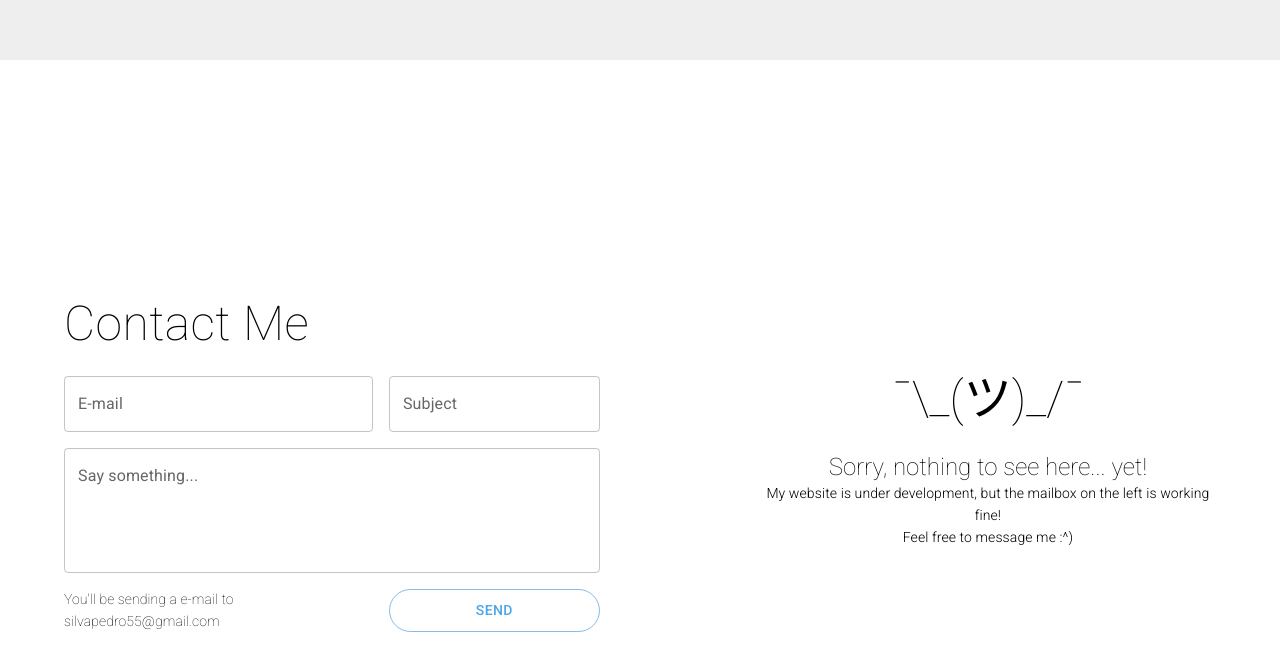
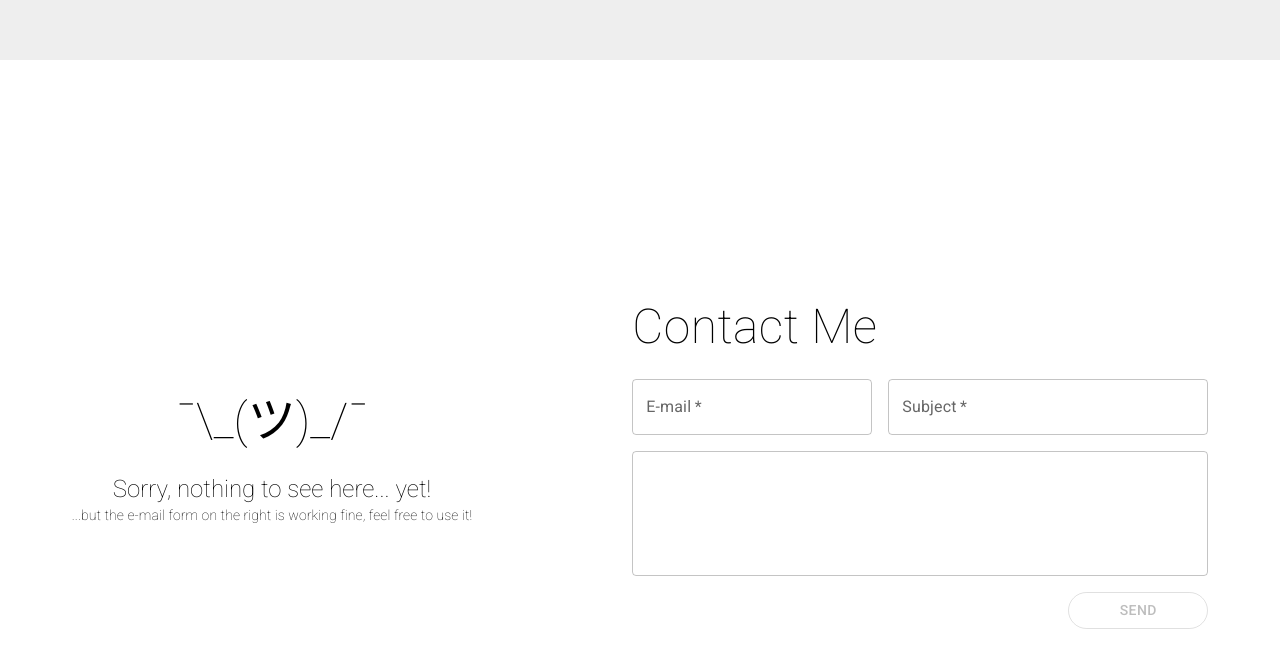
Before and after one commit to fobdev/PedroDev, a React (Create React App) app: page / in a window 1280 px wide. Shown: the part 808-1478 px from the top of the page. Built offline with nearby package versions, Linux system fonts and the light colour scheme.

Commit message:
firebase implementation

```diff
--- a/package.json
+++ b/package.json
@@ -22,6 +22,7 @@
         "@types/react": "^17.0.0",
         "@types/react-dom": "^17.0.0",
         "emailjs-com": "^3.2.0",
+        "firebase": "^9.1.1",
         "react": "^17.0.2",
         "react-dom": "^17.0.2",
         "react-scripts": "4.0.3",
--- a/src/App.tsx
+++ b/src/App.tsx
@@ -5,7 +5,18 @@ import Contact from "./components/Contact";
 import Head from "./components/Head";
 // import About from "./components/About";
 
+import { initializeApp } from "firebase/app";
+const firebaseConfig = {
+    apiKey: "AIzaSyDy5OwVes7kWSPyYB0_9l100Rr0rmAkf2s",
+    authDomain: "pedrodev-f4d57.firebaseapp.com",
+    projectId: "pedrodev-f4d57",
+    storageBucket: "pedrodev-f4d57.appspot.com",
+    messagingSenderId: "2404850739",
+    appId: "1:2404850739:web:6918f9470561a5b58c9746",
+};
+
 function App() {
+    const app = initializeApp(firebaseConfig);
     return (
         <div>
             <Head />
--- a/src/components/Contact.tsx
+++ b/src/components/Contact.tsx
@@ -9,28 +9,22 @@ import {
     DialogContentText,
     DialogActions,
 } from "@mui/material";
-
 import LoadingButton from "@mui/lab/LoadingButton";
-
 import emailJS from "emailjs-com";
 import React, { useState } from "react";
 import { Box } from "@mui/system";
+import { mainContainer } from "./styles/Contact";
+
+const emailRegex =
+    /^(([^<>()[\]\\.,;:\s@"]+(\.[^<>()[\]\\.,;:\s@"]+)*)|(".+"))@((\[[0-9]{1,3}\.[0-9]{1,3}\.[0-9]{1,3}\.[0-9]{1,3}\])|(([a-zA-Z\-0-9]+\.)+[a-zA-Z]{2,}))$/;
 
 interface userInfo {
     email: string;
     subject: string;
     message: string;
 }
-
 export default function Contact() {
-    const main_color = "#49a6e9";
     emailJS.init("user_d1mS4JOxBA5704aYP1SJ4");
-
-    const [form, setForm] = useState<userInfo>({
-        email: "",
-        subject: "",
-        message: "",
-    });
 
     let emailObject = {
         email: "",
@@ -38,9 +32,11 @@ export default function Contact() {
         message: "",
     };
 
+    const [form, setForm] = useState<userInfo>(emailObject);
     const [popup, setPopup] = useState(false);
     const [popup_error, setPopup_error] = useState(false);
     const [loading, setLoading] = useState(false);
+    const [buttonEnabled, setButtonEnabled] = useState(false);
 
     const handlePopup = (state: string) => {
         switch (state) {
@@ -60,6 +56,11 @@ export default function Contact() {
     };
 
     const handleChange = (prop: keyof userInfo) => (event: React.ChangeEvent<HTMLInputElement>) => {
+        if (prop === "email") {
+            if (emailRegex.test(event.target.value)) setButtonEnabled(true);
+            else setButtonEnabled(false);
+        }
+
         setForm({ ...form, [prop]: event.target.value });
     };
 
@@ -71,95 +72,49 @@ export default function Contact() {
 
         emailJS.send("default_service", "template_tis81xk", emailObject).then(
             function (response) {
+                console.log(response);
+                handlePopup("send_success");
                 setLoading(false);
-                handlePopup("send_success");
             },
             function (error) {
+                console.log(error);
                 setLoading(false);
                 handlePopup("error");
-                console.log("FAILED...", error);
+                console.log(error);
             }
         );
     };
 
     return (
-        <Container
-            sx={{
-                alignItems: "center",
-                display: "flex",
-                justifyContent: "center",
-                height: "100vh",
-                columnGap: "10em",
-                "@media only screen and (max-width: 780px)": {
-                    ".dev-container": {
-                        display: "none",
-                    },
-                },
-
-                backgroundColor: "white",
-            }}
-        >
-            <Box
-                sx={{
-                    ".email": {
-                        gridArea: "em",
-                    },
-                    ".subject": {
-                        gridArea: "sj",
-                    },
-                    ".message": {
-                        gridArea: "ms",
-                    },
-                    ".title": {
-                        gridArea: "tt",
-                        fontSize: "3em",
-                        fontWeight: "200",
-                    },
-                    ".subtitle": {
-                        fontWeight: "100",
-                        gridArea: "if",
-                        alignSelf: "center",
-                    },
-                    ".loading-button": {
-                        borderRadius: "5em",
-                        gridArea: "bs",
-                        color: main_color,
-                        borderColor: "main_color",
-                    },
-                    backgroundColor: "white",
-                    display: "grid",
-                    justifyContent: "center",
-                    gridGap: "1em",
-                    gridTemplateAreas: `"tt tt"
-                                        "em sj"
-                                        "ms ms"
-                                        "if  bs"`,
-                    "@media only screen and (max-width: 780px)": {
-                        ".title": {
-                            fontSize: "2.5em",
-                            fontWeight: "200",
-                        },
-                    },
-                }}
-            >
-                <Typography className="title" sx={{}}>
-                    Contact Me
+        <Container sx={mainContainer}>
+            <Box className="dev-box" alignSelf="center">
+                <Typography variant="h3">{"¯\\_(ツ)_/¯"}</Typography>
+                <Typography variant="h5" marginTop="1em">
+                    Sorry, nothing to see here... yet!
                 </Typography>
+                <Typography variant="subtitle2">
+                    ...but the e-mail form on the right is working fine, feel free to use it!
+                </Typography>
+            </Box>
+            <Box className="contact-box">
+                <Typography className="title">Contact Me</Typography>
                 <TextField
                     className="email"
                     onChange={handleChange("email")}
                     value={form.email}
+                    type="email"
                     id="email"
                     variant="outlined"
+                    required={true}
                     label="E-mail"
                 />
-
                 <TextField
                     className="subject"
                     onChange={handleChange("subject")}
                     value={form.subject}
                     id="subject-field"
                     variant="outlined"
+                    required={true}
                     label="Subject"
                 />
                 <TextField
@@ -170,12 +125,18 @@ export default function Contact() {
                     rows={4}
                     id="message-field"
                     variant="outlined"
-                    label="Say something..."
+                    required={true}
                 />
-                <Typography className="subtitle" variant="subtitle2">
-                    You'll be sending a e-mail to silvapedro55@gmail.com
-                </Typography>
-
+                <LoadingButton
+                    className="loading-button"
+                    loading={loading}
+                    disabled={!buttonEnabled}
+                    variant="outlined"
+                    loadingIndicator="Sending..."
+                    onClick={handleEmailSending}
+                >
+                    Send
+                </LoadingButton>
                 <Dialog
                     open={popup}
                     aria-labelledby="alert-dialog-title"
@@ -215,47 +176,6 @@ export default function Contact() {
                         </Button>
                     </DialogActions>
                 </Dialog>
-
-                <LoadingButton
-                    className="loading-button"
-                    loading={loading}
-                    variant="outlined"
-                    loadingIndicator="Sending..."
-                    onClick={handleEmailSending}
-                >
-                    Send
-                </LoadingButton>
-            </Box>
-            <Box className="dev-container" alignSelf="center">
-                <Typography
-                    variant="h3"
-                    sx={{ fontFamily: "Roboto", fontWeight: "100", textAlign: "center" }}
-                >
-                    {"¯\\_(ツ)_/¯"}
-                </Typography>
-                <Typography
-                    variant="h5"
-                    sx={{
-                        fontFamily: "Roboto",
-                        fontWeight: "200",
-                        textAlign: "center",
-                        marginTop: "1em",
-                    }}
-                >
-                    Sorry, nothing to see here... yet!
-                </Typography>
-                <Typography
-                    variant="subtitle2"
-                    sx={{
-                        fontFamily: "Roboto",
-                        fontWeight: "300",
-                        textAlign: "center",
-                    }}
-                >
-                    My website is under development, but the mailbox on the left is working fine!
-                    <br />
-                    Feel free to message me :^)
-                </Typography>
             </Box>
         </Container>
     );
--- /dev/null
+++ b/src/components/styles/Contact.ts
@@ -0,0 +1,64 @@
+import { SxProps, Theme } from "@mui/system";
+const main_color = "#49a6e9";
+
+export const mainContainer: SxProps<Theme> = {
+    backgroundColor: "white",
+    alignItems: "center",
+    display: "flex",
+    justifyContent: "center",
+    height: "100vh",
+    columnGap: "10em",
+
+    ".dev-box": {
+        ".MuiTypography-root": {
+            fontFamily: "Roboto",
+            fontWeight: "200",
+            textAlign: "center",
+        },
+    },
+
+    "@media only screen and (max-width: 780px)": {
+        ".dev-box": {
+            display: "none",
+        },
+    },
+
+    ".contact-box": {
+        ".email": {
+            borderColor: main_color,
+            width: "15em",
+            gridArea: "em",
+        },
+        ".subject": {
+            width: "20em",
+            gridArea: "sj",
+        },
+        ".message": {
+            gridArea: "ms",
+        },
+        ".title": {
+            gridArea: "tt",
+            fontSize: "3em",
+            fontWeight: "200",
+        },
+        ".loading-button": {
+            gridArea: "bs",
+            width: "10em",
+            borderRadius: "5em",
+        },
+        backgroundColor: "white",
+        display: "grid",
+        justifyContent: "center",
+        gridGap: "1em",
+        gridTemplateAreas: `"tt tt tt"
+                            "em sj sj"
+                            "ms ms ms"
+                            ". . bs"`,
+        "@media only screen and (max-width: 780px)": {
+            ".title": {
+                fontSize: "2.5em",
+                fontWeight: "200",
+            },
+        },
+    },
+};
```
Also changed, not shown: firebase.json (added), 2 other files (tests, documents, lock files or other folders).
